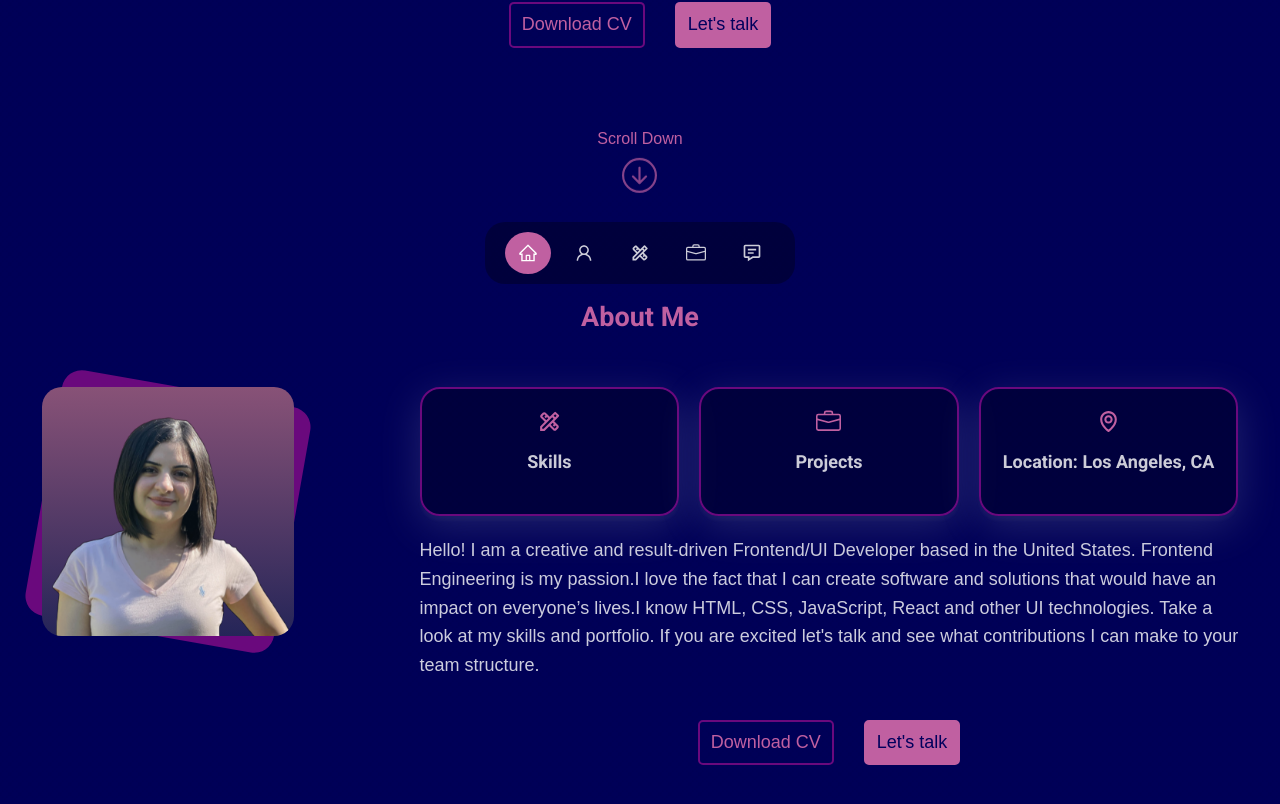
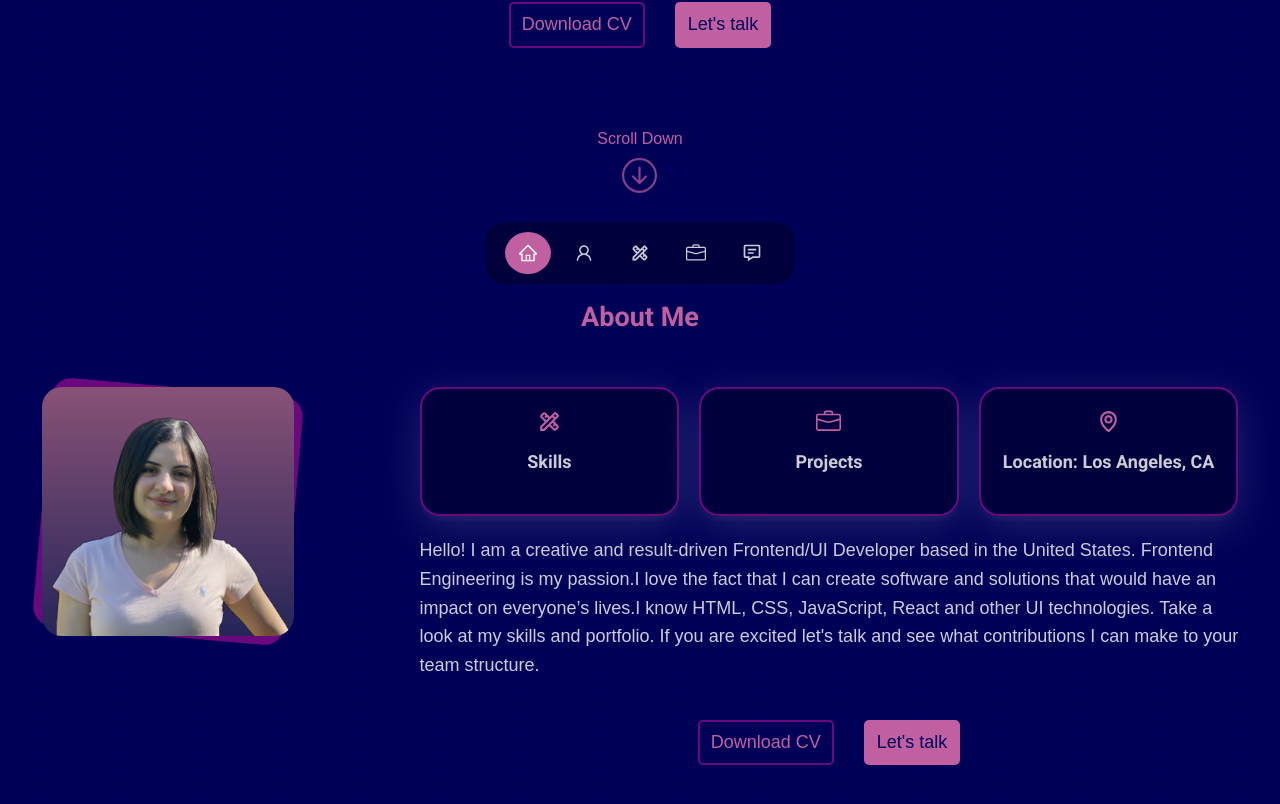
Before and after one commit to Anna02F/My-portfolio-website, a React (Create React App) app: page / in a window 1280 px wide. Shown: the part 496-1300 px from the top of the page. Built offline with nearby package versions, Linux system fonts and the light colour scheme.

Commit message:
Add on scroll animation to about image and organize imports in components

```diff
--- a/src/components/about/About.jsx
+++ b/src/components/about/About.jsx
@@ -1,13 +1,50 @@
-import React from "react";
+import React, { useRef, useEffect } from "react";
 import CTALinks from "../header/CTALinks";
+import { gsap } from "gsap";
+import { ScrollTrigger } from "gsap/ScrollTrigger";
+//Import icons
 import { MdOutlineDesignServices } from "react-icons/md";
 import { BsBriefcase } from "react-icons/bs";
 import { BiMap } from "react-icons/bi";
+//Import assets
 import Me from "../../assets/me.png";
 
 import "./about.css";
 
+gsap.registerPlugin(ScrollTrigger);
+
 const About = () => {
+    // const aboutSection = useRef;
+    const imgWrapper = useRef();
+    const img = useRef();
+    const imgBg = useRef();
+    const tl = useRef();
+
+    useEffect(() => {
+        tl.current = gsap
+            .timeline({
+                scrollTrigger: {
+                    trigger: ".about",
+                    start: "top center",
+                },
+            })
+            .from(imgWrapper.current, {
+                xPercent: -400,
+                duration: 1.5,
+                ease: "power3.out",
+            })
+            .from(
+                img.current,
+                { duration: 1, scale: 1.2, ease: "power3.out" },
+                "-=.2"
+            )
+            .from(imgBg.current, {
+                duration: 1.2,
+                rotation: 365,
+                ease: "power3.out",
+            });
+    });
+
     return (
         <section id="about" className="about">
             <div className="section__header">
@@ -15,9 +52,14 @@ const About = () => {
             </div>
             <div className="container about__container">
                 <div className="about__image">
-                    <div className="me-wrapper">
-                        <img src={Me} className="me" alt="My image"></img>
-                        <span className="me__background"></span>
+                    <div className="me-wrapper" ref={imgWrapper}>
+                        <img
+                            src={Me}
+                            className="me"
+                            alt="My image"
+                            ref={img}
+                        ></img>
+                        <span className="me__background" ref={imgBg}></span>
                     </div>
                 </div>
                 <div className="about__content">
--- a/src/components/contact/Contact.jsx
+++ b/src/components/contact/Contact.jsx
@@ -2,6 +2,7 @@ import React, { useRef, useEffect } from "react";
 import emailjs from "emailjs-com";
 import { gsap } from "gsap";
 import { ScrollTrigger } from "gsap/ScrollTrigger";
+//Import icons
 import { HiOutlineMail } from "react-icons/hi";
 
 import "./contact.css";
--- a/src/components/footer/Footer.jsx
+++ b/src/components/footer/Footer.jsx
@@ -1,4 +1,5 @@
 import React from "react";
+//import assets
 import LOGO from "../../assets/footer-logo.svg";
 
 import "./footer.css";
--- a/src/components/header/Header.jsx
+++ b/src/components/header/Header.jsx
@@ -2,7 +2,9 @@ import React from "react";
 
 import CTALinks from "./CTALinks";
 import HeaderSocials from "./HeaderSocials";
+//import icons
 import { BsArrowDownCircle } from "react-icons/bs";
+//import assets
 import LOGO from "../../assets/logo.svg";
 
 import "./header.css";
--- a/src/components/header/HeaderSocials.jsx
+++ b/src/components/header/HeaderSocials.jsx
@@ -1,4 +1,5 @@
 import React from "react";
+//Import icons
 import { BsGithub } from "react-icons/bs";
 import { BsLinkedin } from "react-icons/bs";
 
--- a/src/components/nav/Nav.jsx
+++ b/src/components/nav/Nav.jsx
@@ -1,5 +1,5 @@
-import React from "react";
-import { useState } from "react";
+import React, { useState } from "react";
+//import icons
 import { AiOutlineHome } from "react-icons/ai";
 import { MdOutlineDesignServices } from "react-icons/md";
 import { AiOutlineUser } from "react-icons/ai";
--- a/src/components/portfolio/Portfolio.jsx
+++ b/src/components/portfolio/Portfolio.jsx
@@ -1,7 +1,7 @@
 import React, { useRef, useLayoutEffect } from "react";
 import { gsap } from "gsap";
 import { ScrollTrigger } from "gsap/ScrollTrigger";
-
+//Import assets
 import ImgCarousel from "../../assets/portfolio/carousel.png";
 import ImgSidebar from "../../assets/portfolio/hidden-sidebar.png";
 import ImgAccordion from "../../assets/portfolio/accordion.png";
--- a/src/components/skills/Skills.jsx
+++ b/src/components/skills/Skills.jsx
@@ -1,6 +1,7 @@
 import React, { useRef, useEffect } from "react";
 import { gsap } from "gsap";
 import { ScrollTrigger } from "gsap/ScrollTrigger";
+//Import icons
 import { IoMdCheckmarkCircle } from "react-icons/io";
 
 import "./skills.css";
```
